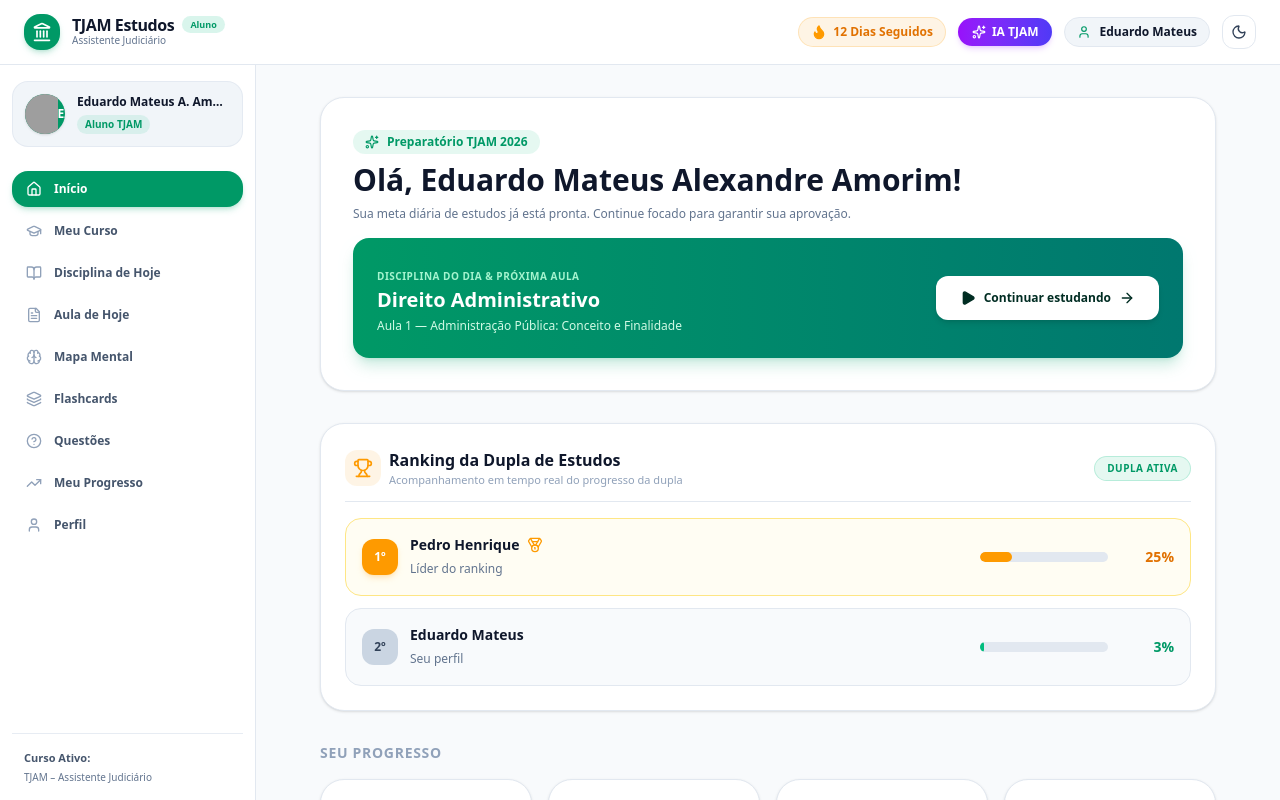
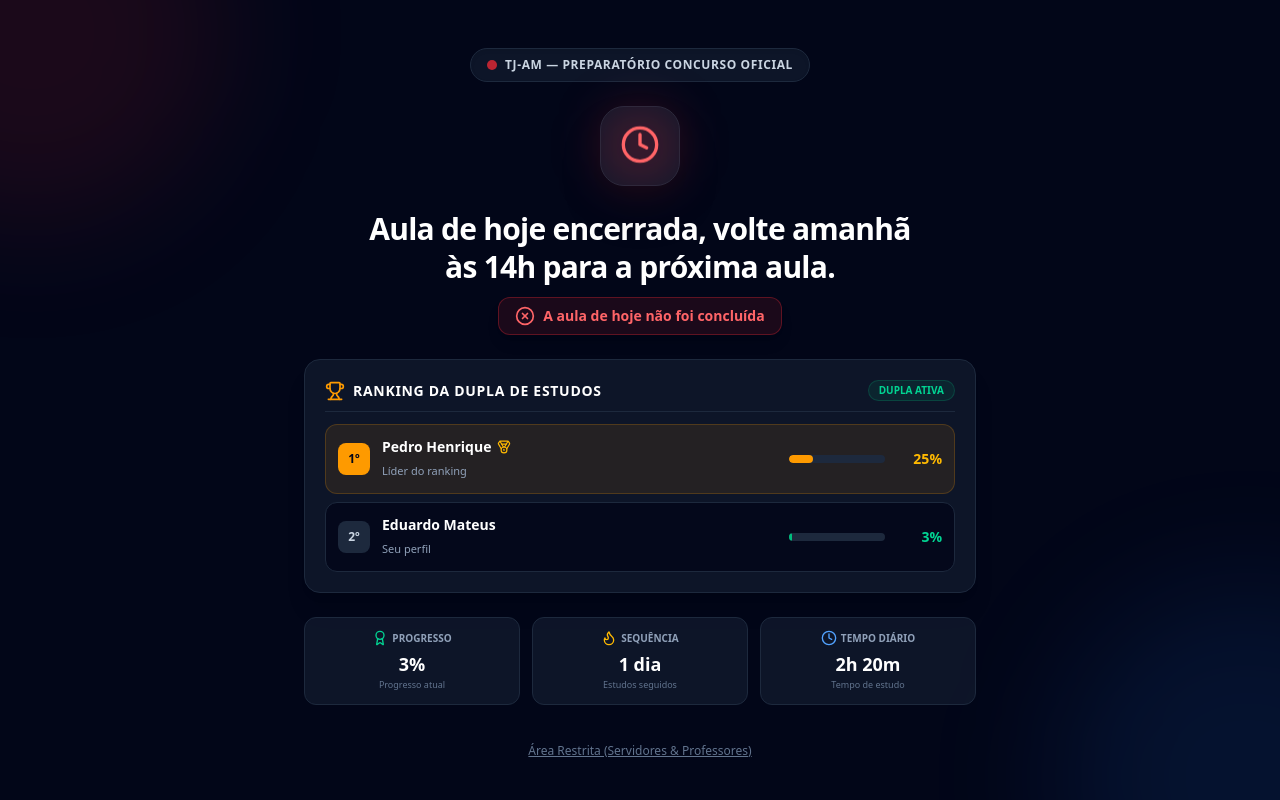
Before and after one commit to pedrohcferreira05-prog/TJAM-ESTUDOS, a React (Vite) app: page / in a window 1280 px wide. Shown: the top 800 px of the page. Built offline with nearby package versions, Linux system fonts and the light colour scheme; grey boxes are pictures that could not be loaded.

Commit message:
feat(auth): implement locked student mode notice
Add a restricted access screen for the student view to prevent unauthorized interaction with the platform while in lock mode.

```diff
--- a/src/App.tsx
+++ b/src/App.tsx
@@ -1,4 +1,5 @@
 import React, { useState, useEffect } from 'react';
+import { Clock, CheckCircle2, Lock, XCircle, Trophy, Medal, Award, Flame } from 'lucide-react';
 import {
   Discipline,
   MindMap,
@@ -489,6 +490,156 @@
 
   const selectedDisciplineObj = disciplines.find((d) => d.id === selectedDisciplineId);
 
+  // Locked Student Mode Notice - Hides entire site for students
+  if (viewMode === 'student') {
+    return (
+      <div className="min-h-screen bg-slate-950 text-white flex flex-col items-center justify-center p-6 sm:p-12 relative overflow-hidden font-sans select-none">
+        {/* Ambient Background Glows */}
+        <div className="absolute -top-40 -left-40 w-96 h-96 bg-red-500/10 rounded-full blur-3xl pointer-events-none" />
+        <div className="absolute -bottom-40 -right-40 w-96 h-96 bg-blue-500/10 rounded-full blur-3xl pointer-events-none" />
+
+        <div className="max-w-2xl w-full mx-auto text-center space-y-6 relative z-10 my-auto">
+          {/* Header Badge */}
+          <div className="inline-flex items-center gap-2 px-4 py-2 rounded-full bg-slate-900/90 border border-slate-800 text-slate-300 text-xs font-bold tracking-wider uppercase shadow-inner">
+            <span className="w-2.5 h-2.5 rounded-full bg-red-500 animate-pulse"></span>
+            TJ-AM — Preparatório Concurso Oficial
+          </div>
+
+          {/* Main Status Icon */}
+          <div className="relative mx-auto w-20 h-20 rounded-3xl bg-slate-900 border border-slate-800 flex items-center justify-center shadow-2xl group">
+            <div className="absolute inset-0 bg-red-500/20 rounded-3xl blur-xl transition-all" />
+            <Clock className="w-10 h-10 text-red-400 relative z-10 animate-bounce" />
+          </div>
+
+          {/* Main Notice Text requested by user */}
+          <div className="space-y-3">
+            <h1 className="text-2xl sm:text-3xl font-black text-white leading-tight tracking-tight max-w-xl mx-auto">
+              Aula de hoje encerrada, volte amanhã às 14h para a próxima aula.
+            </h1>
+
+            {/* Red Status Tag requested by user */}
+            <div className="inline-flex items-center gap-2 px-4 py-2 rounded-xl bg-red-500/10 border border-red-500/30 text-red-400 font-bold text-sm shadow-lg">
+              <XCircle className="w-5 h-5 text-red-400 shrink-0" />
+              <span>A aula de hoje não foi concluída</span>
+            </div>
+          </div>
+
+          {/* Ranking da Dupla de Estudos */}
+          <div className="p-5 rounded-2xl bg-slate-900/90 border border-slate-800 shadow-xl text-left space-y-3">
+            <div className="flex items-center justify-between border-b border-slate-800 pb-2.5">
+              <div className="flex items-center gap-2">
+                <Trophy className="w-5 h-5 text-amber-500" />
+                <h3 className="text-sm font-black text-white uppercase tracking-wider">
+                  Ranking da Dupla de Estudos
+                </h3>
+              </div>
+              <span className="text-[10px] font-bold uppercase px-2.5 py-0.5 rounded-full bg-emerald-500/10 text-emerald-400 border border-emerald-500/20">
+                Dupla Ativa
+              </span>
+            </div>
+
+            <div className="space-y-2">
+              {/* 1° Lugar: Pedro Henrique */}
+              <div className="p-3 rounded-xl bg-amber-500/10 border border-amber-500/20 flex items-center justify-between gap-3">
+                <div className="flex items-center gap-3">
+                  <div className="w-8 h-8 rounded-lg bg-amber-500 text-slate-950 font-black text-xs flex items-center justify-center shrink-0">
+                    1º
+                  </div>
+                  <div>
+                    <div className="flex items-center gap-1.5">
+                      <span className="font-extrabold text-sm text-white">Pedro Henrique</span>
+                      <Medal className="w-3.5 h-3.5 text-amber-400" />
+                    </div>
+                    <span className="text-[11px] text-slate-400">Líder do ranking</span>
+                  </div>
+                </div>
+                <div className="flex items-center gap-3">
+                  <div className="w-24 bg-slate-800 h-2 rounded-full overflow-hidden hidden sm:block">
+                    <div className="bg-amber-500 h-full rounded-full" style={{ width: '25%' }}></div>
+                  </div>
+                  <span className="text-sm font-black text-amber-400 min-w-[45px] text-right">25%</span>
+                </div>
+              </div>
+
+              {/* 2° Lugar: Eduardo Mateus */}
+              <div className="p-3 rounded-xl bg-slate-950/80 border border-slate-800 flex items-center justify-between gap-3">
+                <div className="flex items-center gap-3">
+                  <div className="w-8 h-8 rounded-lg bg-slate-800 text-slate-300 font-black text-xs flex items-center justify-center shrink-0">
+                    2º
+                  </div>
+                  <div>
+                    <div className="flex items-center gap-1.5">
+                      <span className="font-extrabold text-sm text-white">Eduardo Mateus</span>
+                    </div>
+                    <span className="text-[11px] text-slate-400">Seu perfil</span>
+                  </div>
+                </div>
+                <div className="flex items-center gap-3">
+                  <div className="w-24 bg-slate-800 h-2 rounded-full overflow-hidden hidden sm:block">
+                    <div className="bg-emerald-500 h-full rounded-full" style={{ width: '3%' }}></div>
+                  </div>
+                  <span className="text-sm font-black text-emerald-400 min-w-[45px] text-right">3%</span>
+                </div>
+              </div>
+            </div>
+          </div>
+
+          {/* Quick Metrics Cards */}
+          <div className="grid grid-cols-3 gap-3">
+            <div className="p-3 rounded-xl bg-slate-900/90 border border-slate-800 text-center">
+              <div className="flex items-center justify-center gap-1 text-emerald-400 mb-1">
+                <Award className="w-4 h-4" />
+                <span className="text-[10px] font-bold uppercase text-slate-400">Progresso</span>
+              </div>
+              <p className="text-lg font-black text-white">3%</p>
+              <p className="text-[9px] text-slate-500">Progresso atual</p>
+            </div>
+
+            <div className="p-3 rounded-xl bg-slate-900/90 border border-slate-800 text-center">
+              <div className="flex items-center justify-center gap-1 text-amber-400 mb-1">
+                <Flame className="w-4 h-4" />
+                <span className="text-[10px] font-bold uppercase text-slate-400">Sequência</span>
+              </div>
+              <p className="text-lg font-black text-white">1 dia</p>
+              <p className="text-[9px] text-slate-500">Estudos seguidos</p>
+            </div>
+
+            <div className="p-3 rounded-xl bg-slate-900/90 border border-slate-800 text-center">
+              <div className="flex items-center justify-center gap-1 text-blue-400 mb-1">
+                <Clock className="w-4 h-4" />
+                <span className="text-[10px] font-bold uppercase text-slate-400">Tempo Diário</span>
+              </div>
+              <p className="text-lg font-black text-white">2h 20m</p>
+              <p className="text-[9px] text-slate-500">Tempo de estudo</p>
+            </div>
+          </div>
+
+          {/* Discreet Access Link for Staff */}
+          <div className="pt-2">
+            <button
+              onClick={() => {
+                setAuthMode('admin_login');
+                setIsAuthOpen(true);
+              }}
+              className="text-xs text-slate-500 hover:text-slate-300 transition-colors underline font-medium cursor-pointer"
+            >
+              Área Restrita (Servidores & Professores)
+            </button>
+          </div>
+        </div>
+
+        {/* Auth Modal for Staff Access */}
+        <AuthModal
+          isOpen={isAuthOpen}
+          onClose={() => setIsAuthOpen(false)}
+          onLoginSuccess={handleLoginSuccess}
+          isDarkMode={true}
+          initialMode={authMode}
+        />
+      </div>
+    );
+  }
+
   return (
     <div className="min-h-screen flex flex-col bg-slate-50 dark:bg-slate-950 text-slate-900 dark:text-slate-100 transition-colors">
       {/* Navigation Header */}
```
